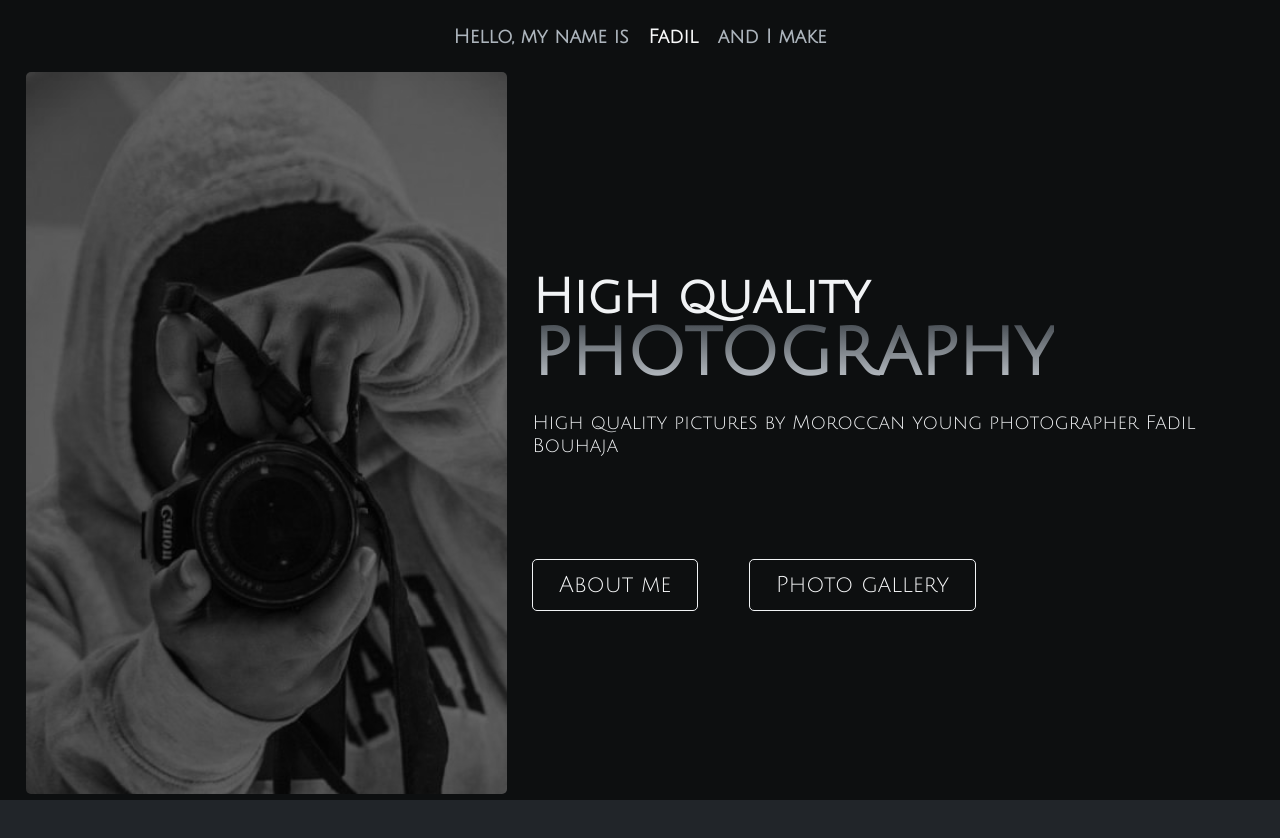
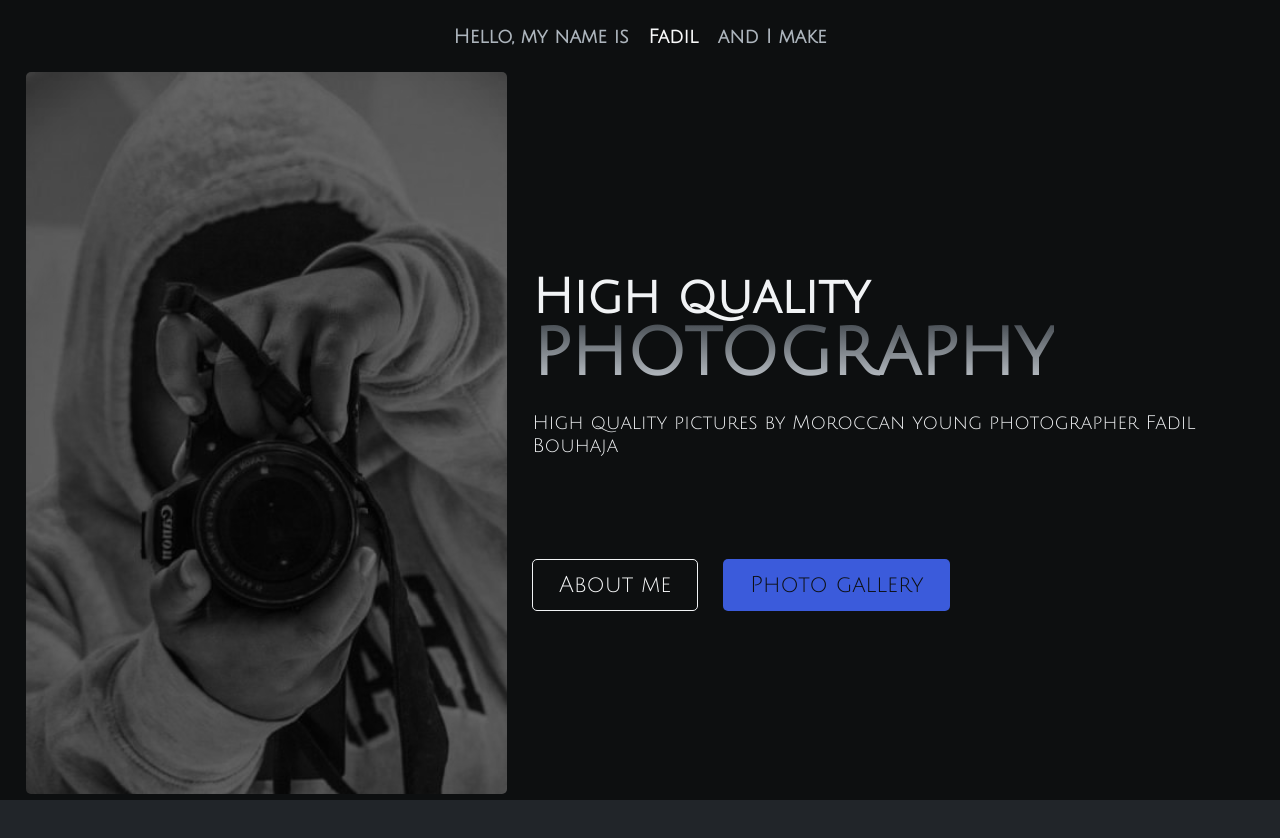
Before and after one commit to oubaycodes/Fadils-portfolio-website, a website built with Parcel: page index.html in a window 1280 px wide. Built offline with nearby package versions, Linux system fonts and the light colour scheme.

Commit message:
more color changes

```diff
--- a/src/css/style.css
+++ b/src/css/style.css
@@ -45,7 +45,7 @@
 .button-container {
   margin-top: 6.4rem;
   display: flex;
-  gap: 3.2rem;
+  gap: 1.6rem;
 }
 .btn {
   font-size: 1.4rem;
@@ -55,3 +55,8 @@
   padding: 0.8rem 1.6rem;
   border-radius: 5px;
 }
+.btn-extra {
+  background-color: #3b5bdb;
+  color: #0d0f10;
+  border: 1px solid transparent;
+}
```
